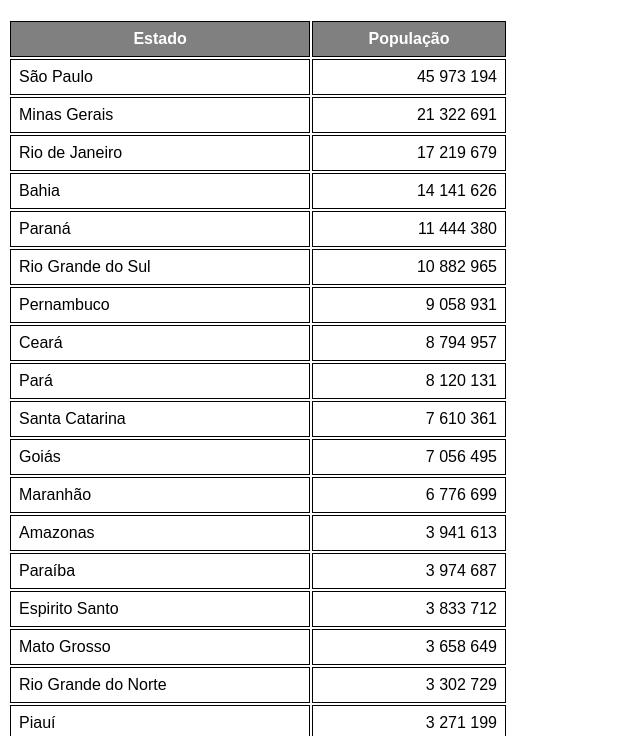
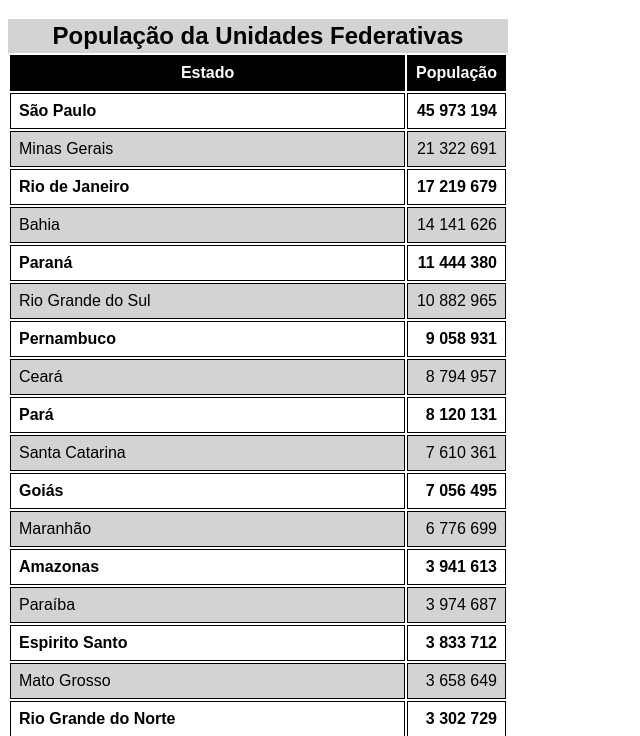
Before and after one commit to TuriLR/HTML-CSS, a plain HTML site: page Exercicios/ex023/tabela002.html in a window 1280 px wide. Shown: the part 61-797 px from the top of the page, without its empty margins (0-640 px from the left). Drawn offline with Linux system fonts and the light colour scheme.

Commit message:
Update tabela002.html

```diff
--- a/Exercicios/ex023/tabela002.html
+++ b/Exercicios/ex023/tabela002.html
@@ -10,32 +10,52 @@
         }
         table{
             width: 500px;
+            position: relative;
+        }
+        caption{
+            font-size: 1.5em;
+            font-weight: bold;
+            padding: 3px;
+            background-color: lightgray;
         }
         td, th{
             border: 1px solid black;
             padding: 8px;
+        }thead > tr >th{
+            position: sticky;
+            top: -1px;
+            background-color: black;
         }
         thead, tfoot{
             background-color: gray;
             color: white;
+        }tbody > tr:nth-child(odd){
+            background-color: white;
+            font-weight: bold;
+        }
+        tbody > tr:nth-child(even){
+            background-color: lightgray;
         }
         td.num{
             text-align: right;
         }
+
     </style>
 </head>
 <body>
     <h1>Uso de tabelas grandes</h1>
     <!-- Anatomia para tabelas grandes
+        CAPTION
         TABLE:TR, TD, TH.
         TBODY:TR, TD, TH.
         TFOOT:TR, TD, TH .
         -->
         <table>
+            <caption>População da Unidades Federativas</caption>
             <thead>
                 <tr>
-                    <th>Estado</th>
-                    <th>População</th>
+                    <th scope="col">Estado</th>
+                    <th scope="col" style="width: 50px;">População</th>
                 </tr>
             </thead>
             <tbody>
@@ -149,7 +169,7 @@
                 </tr>
             </tbody>
             <tfoot>
-                <th>Total de Habitantes</th>
+                <th scope="row">Total de Habitantes</th>
                 <td class="num"><strong>203 080 756</strong>	</td>
             </tfoot>
         </table>
```
